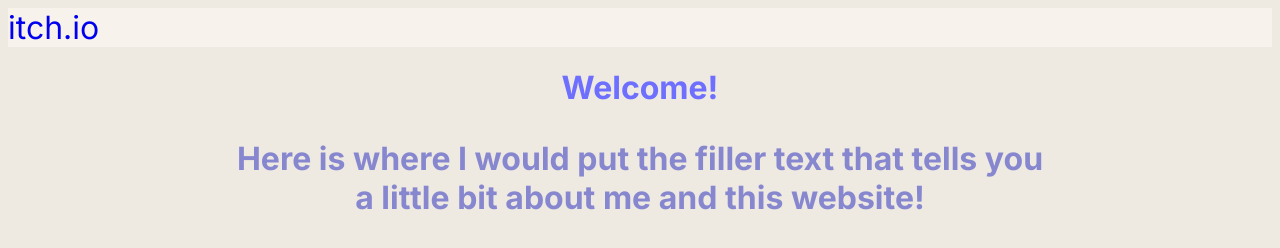
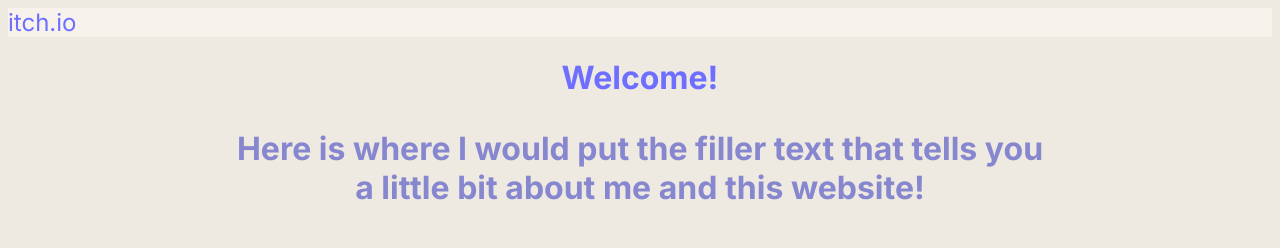
Before and after one commit to oysterdotcom/oysterdotcom.github.io, a plain HTML site: page index.html in a window 1280 px wide. Drawn offline with Linux system fonts and the light colour scheme.

Commit message:
Update indexStyle.css

```diff
--- a/indexStyle.css
+++ b/indexStyle.css
@@ -22,18 +22,19 @@ h2 {
 .links {
     text-align: left;
     background-color:rgb(247, 243, 236);
-    font-size: 2em;
+    font-size: 1.5em;
     color:rgb(110, 110, 255);
     font-family:'Inter', sans-serif;
 
 }
 .links a {
     text-decoration:none;
+    color:rgb(110, 110, 255);
 }
 .links:visited {
     color:rgb(110, 110, 255);
 }
 .links:hover {
-    color:rgb(99, 99, 226);
+    color:rgb(86, 86, 197);
     background-color:rgb(209, 205, 197);
 }
```
